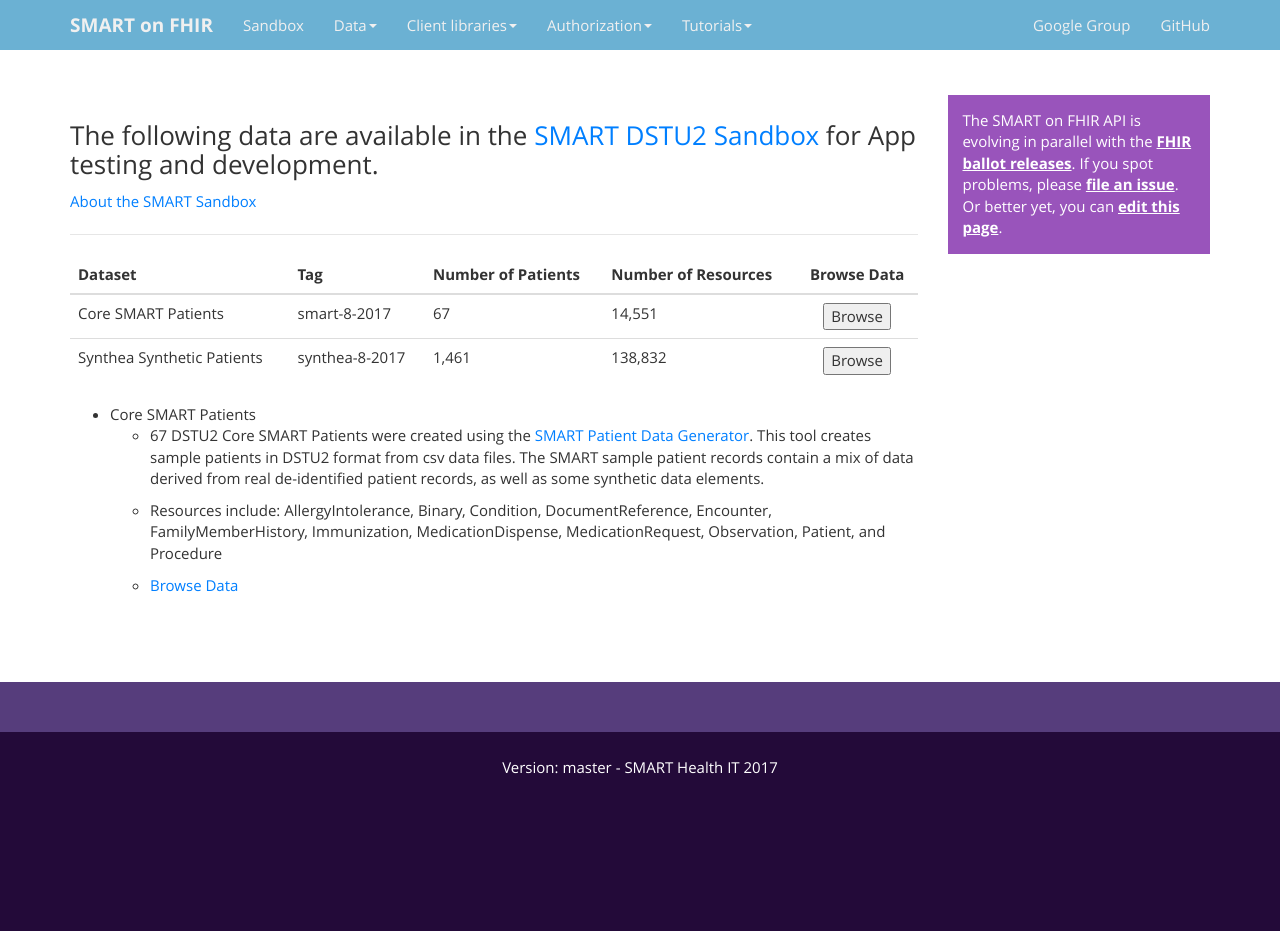
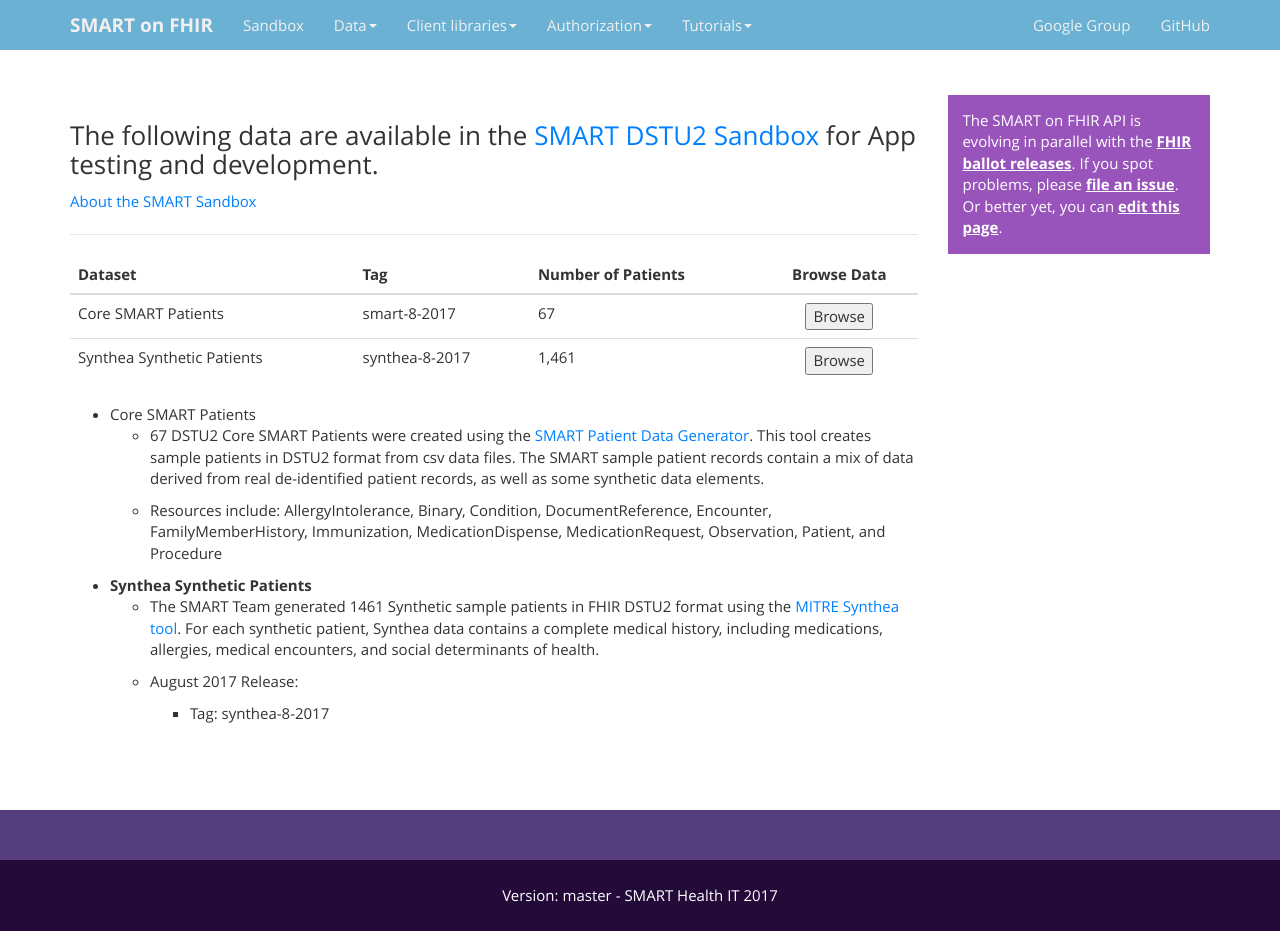
Before and after one commit to smart-on-fhir/smart-on-fhir.github.io, a Jekyll site: the page built from data/dstu2-sandbox-data.md, in a window 1280 px wide. Built offline with Jekyll 4.4.1, drawn with Linux system fonts in a browser that asks for light colours; before the commit the page ends 900 px from its top, so only the background shows below that.

Commit message:
Update dstu2-sandbox-data.md

```diff
--- a/data/dstu2-sandbox-data.md
+++ b/data/dstu2-sandbox-data.md
@@ -8,10 +8,10 @@
 
  ---
 
- | Dataset|Tag|Number of Patients|Number of Resources| Browse Data|
-| :-------------|:--------|:-------|:--------|:--------:|
-| Core SMART Patients |smart-8-2017 |67  |14,551 |<button href="#" class="open-picker" data-tags="smart-8-2017" data-stu="dstu2-open-sandbox">Browse</button>|
-| Synthea Synthetic Patients | synthea-8-2017 |1,461 | 138,832   |<button href="#" class="open-picker" data-tags="synthea-8-2017" data-stu="dstu2-open-sandbox">Browse</button>|
+ | Dataset|Tag|Number of Patients| Browse Data|
+| :-------------|:--------|:-------|:--------:|
+| Core SMART Patients |smart-8-2017 |67  |<button href="#" class="open-picker" data-tags="smart-8-2017" data-stu="dstu2-open-sandbox">Browse</button>|
+| Synthea Synthetic Patients | synthea-8-2017 |1,461 |<button href="#" class="open-picker" data-tags="synthea-8-2017" data-stu="dstu2-open-sandbox">Browse</button>|
 
 
 * Core SMART Patients
@@ -19,4 +19,8 @@
 
   * Resources include: AllergyIntolerance, Binary, Condition, DocumentReference, Encounter, FamilyMemberHistory, Immunization, MedicationDispense, MedicationRequest, Observation, Patient, and Procedure
 
-  * <a href="#" class="open-picker" data-stu="dstu2-open-sandbox">Browse Data</a>
+* **Synthea Synthetic Patients**
+  * The SMART Team generated 1461 Synthetic sample patients in FHIR DSTU2 format using the [MITRE Synthea tool](https://synthetichealth.github.io/synthea/). For each synthetic patient, Synthea data contains a complete medical history, including medications, allergies, medical encounters, and social determinants of health.
+
+  * August 2017 Release:
+    * Tag: synthea-8-2017
```
